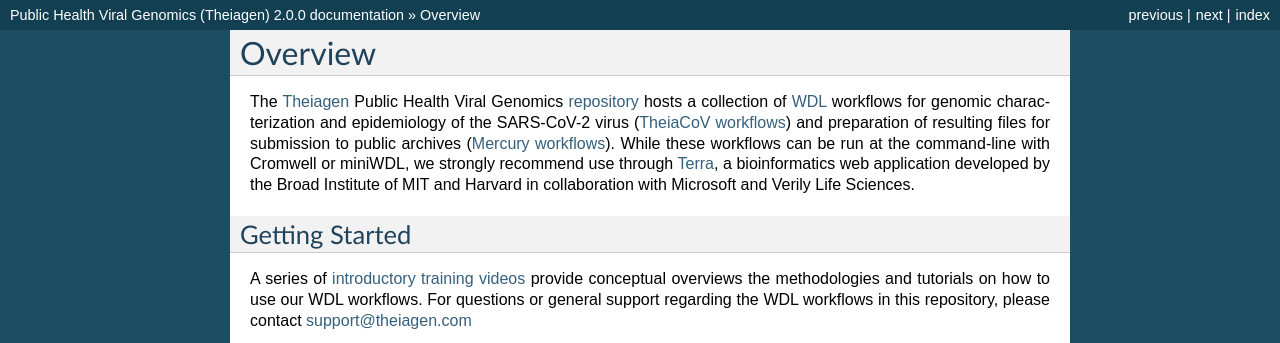
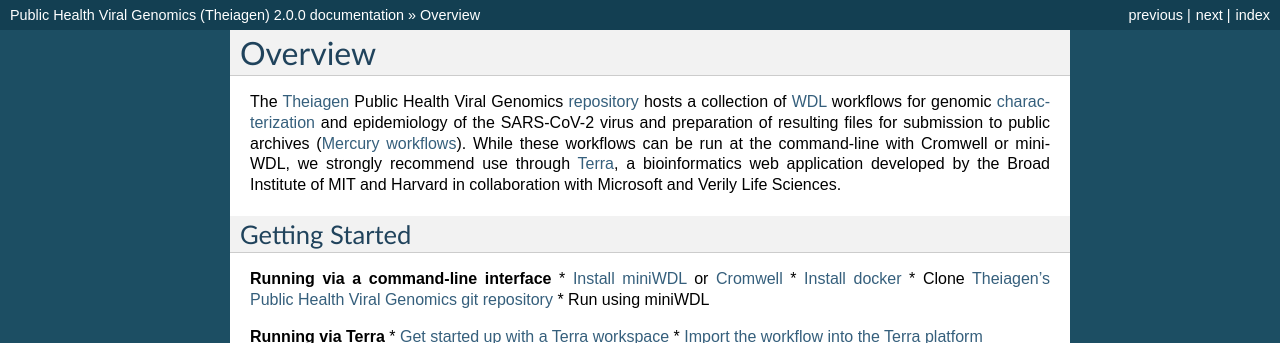
Before and after one commit to theiagen/public_health_viral_genomics, a Sphinx documentation site: the page built from docs/source/overview.rst, in a window 1280 px wide and 900 px high, cut to the strip 0-343 px from the top of the window. Built offline with Sphinx 7.4.7, drawn with Linux system fonts in a browser that asks for light colours; pages that are not in the unit, such as notebooks, are missing from menus.

Commit message:
Added info to get started with PHVG workflows

```diff
--- a/docs/source/overview.rst
+++ b/docs/source/overview.rst
@@ -2,10 +2,20 @@
 Overview
 ============================
 
-The `Theiagen <https://theiagen.com/>`_ Public Health Viral Genomics `repository <https://github.com/theiagen/public_health_viral_genomics>`_ hosts a collection of `WDL <https://github.com/openwdl/wdl>`_ workflows for genomic characterization and epidemiology of the SARS-CoV-2 virus (`TheiaCoV workflows <https://public-health-viral-genomics-theiagen.readthedocs.io/en/latest/theiacov_workflows.html>`_) and preparation of resulting files for submission to public archives (`Mercury workflows <https://public-health-viral-genomics-theiagen.readthedocs.io/en/latest/mercury_workflows.html>`_). While these workflows can be run at the command-line with Cromwell or miniWDL, we strongly recommend use through `Terra <https://app.terra.bio/>`_, a bioinformatics web application developed by the Broad Institute of MIT and Harvard in collaboration with Microsoft and Verily Life Sciences.
+The `Theiagen <https://theiagen.com/>`_ Public Health Viral Genomics `repository <https://github.com/theiagen/public_health_viral_genomics>`_ hosts a collection of `WDL <https://github.com/openwdl/wdl>`_ workflows for genomic `characterization <https://public-health-viral-genomics-theiagen.readthedocs.io/en/latest/theiacov_workflows.html>`_ and epidemiology of the SARS-CoV-2 virus  and preparation of resulting files for submission to public archives (`Mercury workflows <https://public-health-viral-genomics-theiagen.readthedocs.io/en/latest/mercury_workflows.html>`_). While these workflows can be run at the command-line with Cromwell or miniWDL, we strongly recommend use through `Terra <https://app.terra.bio/>`_, a bioinformatics web application developed by the Broad Institute of MIT and Harvard in collaboration with Microsoft and Verily Life Sciences.
 
 Getting Started
-------------------
+-------------
+**Running via a command-line interface**
+* `Install miniWDL <https://miniwdl.readthedocs.io/en/latest/getting_started.html#install-miniwdl>`_ or `Cromwell <https://cromwell.readthedocs.io/en/stable/tutorials/FiveMinuteIntro/>`_
+* `Install docker <https://docs.docker.com/desktop/linux/install/>`_
+* Clone `Theiagen's Public Health Viral Genomics git repository <https://github.com/theiagen/public_health_viral_genomics>`_
+* Run using miniWDL
+
+**Running via Terra**
+* `Get started up with a Terra workspace <https://support.terra.bio/hc/en-us/categories/360005881492-Getting-Started>`_
+* `Import the workflow into the Terra platform <https://www.youtube.com/watch?v=CsnoHJUC1eA>`_
+
 A series of `introductory training videos <https://www.youtube.com/playlist?list=PLU47xRg_MKJrQo3-jl5pPsmBChyif6_8s>`_ provide conceptual overviews the methodologies and tutorials on how to use our WDL workflows. For questions or general support regarding the WDL workflows in this repository, please contact support@theiagen.com
 
 .. raw:: html
@@ -14,7 +24,7 @@ A series of `introductory training videos <https://www.youtube.com/playlist?list
    </div>
 
 About Theiagen
----------------
+-------------
 
 **Our Mission:** Together, we will transform public health and infectious disease surveillance through the innovative implementation of NGS and bioinformatics technologies.
 
```
